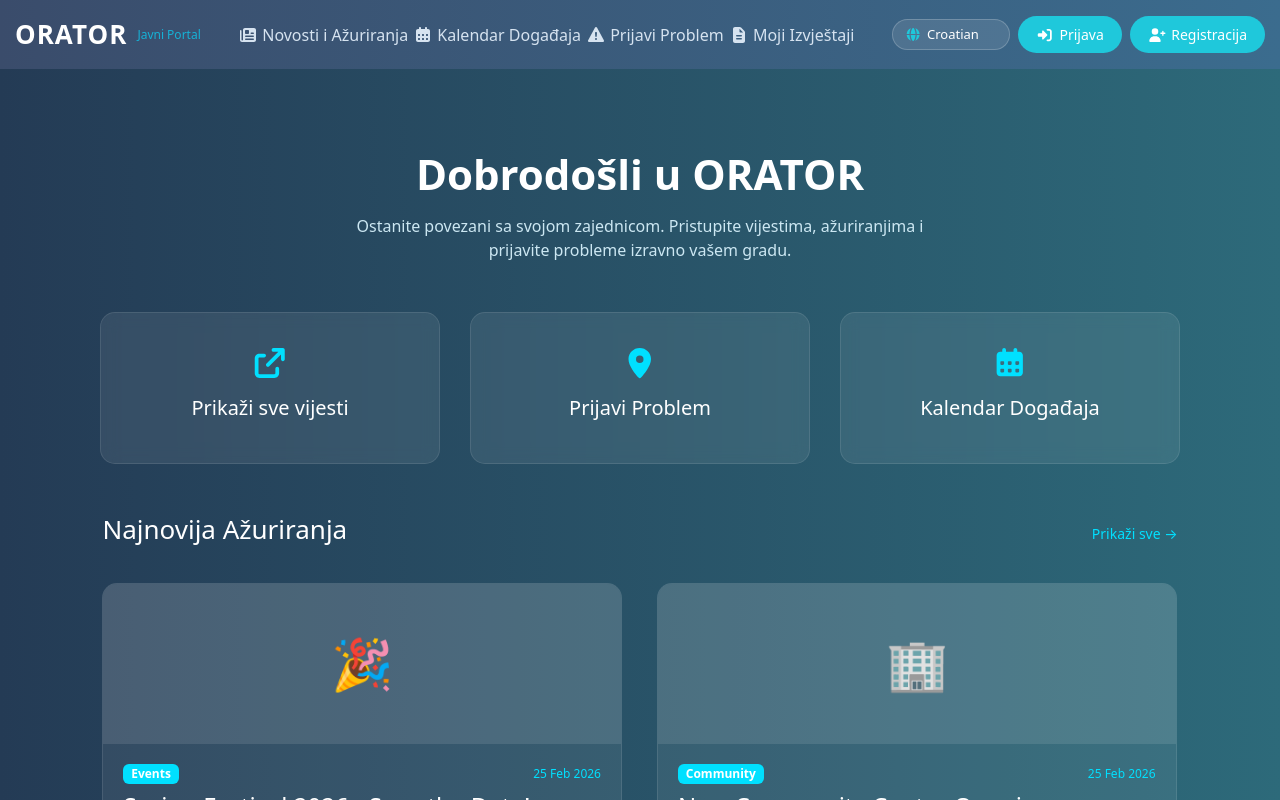
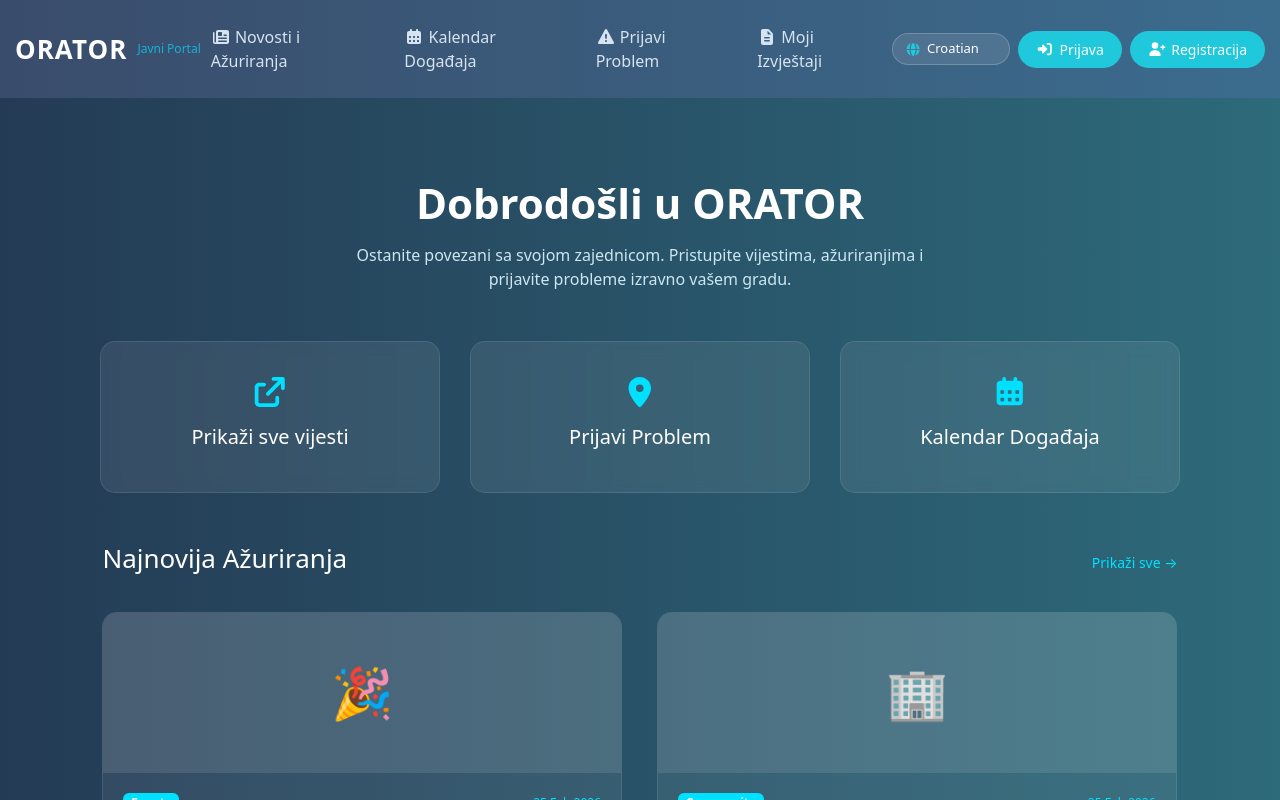
Before and after one commit to Junaid-Taqi/orator-public-portal, a React (Create React App) app: page /report in a window 1280 px wide. Shown: the top 800 px of the page. Built offline with nearby package versions, Linux system fonts and the light colour scheme; no server answers.

Commit message:
ui fixes

```diff
--- a/src/App.css
+++ b/src/App.css
@@ -45,7 +45,8 @@
 .nav-link {
   color: #d6e3f0 !important;
   border-radius: 20px;
-  transition: 0.3s;
+  transition: 0.3s !important;
+  padding: 10px !important;
 }
 
 .nav-link:hover {
```
